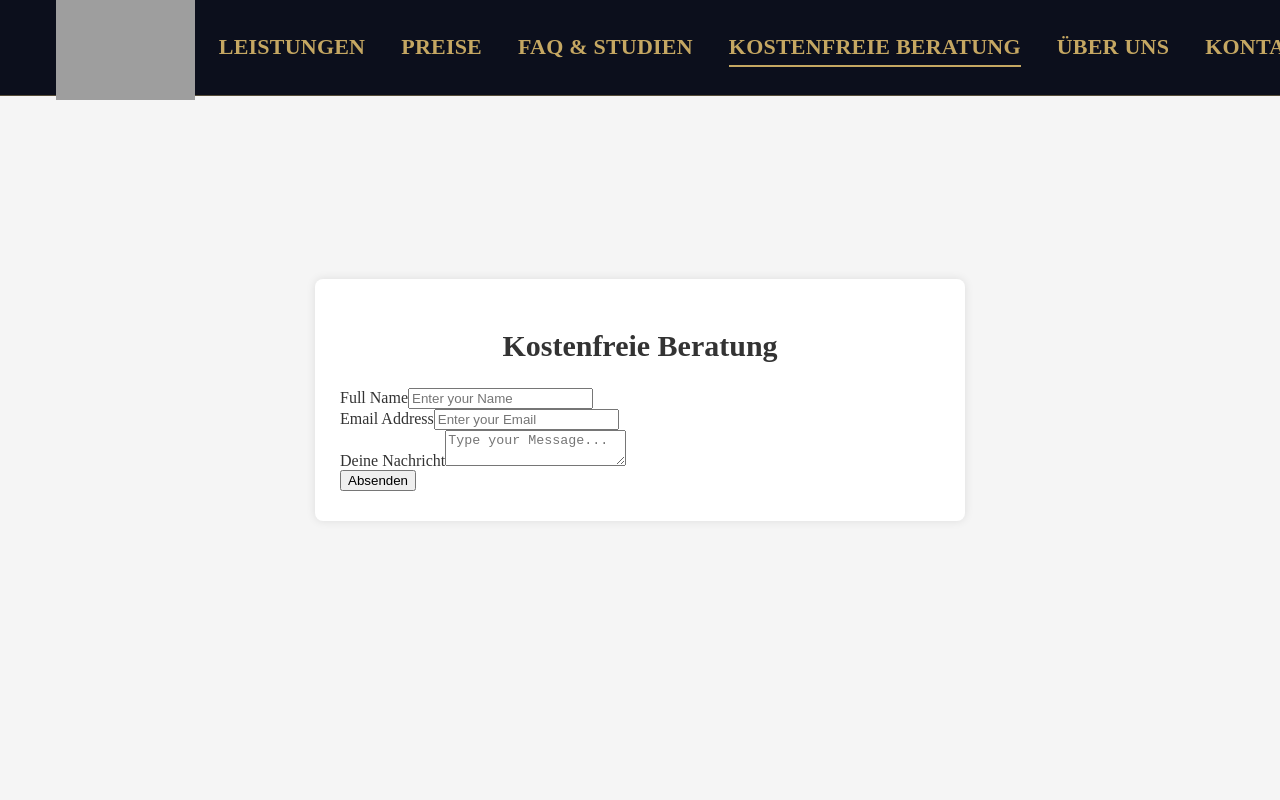
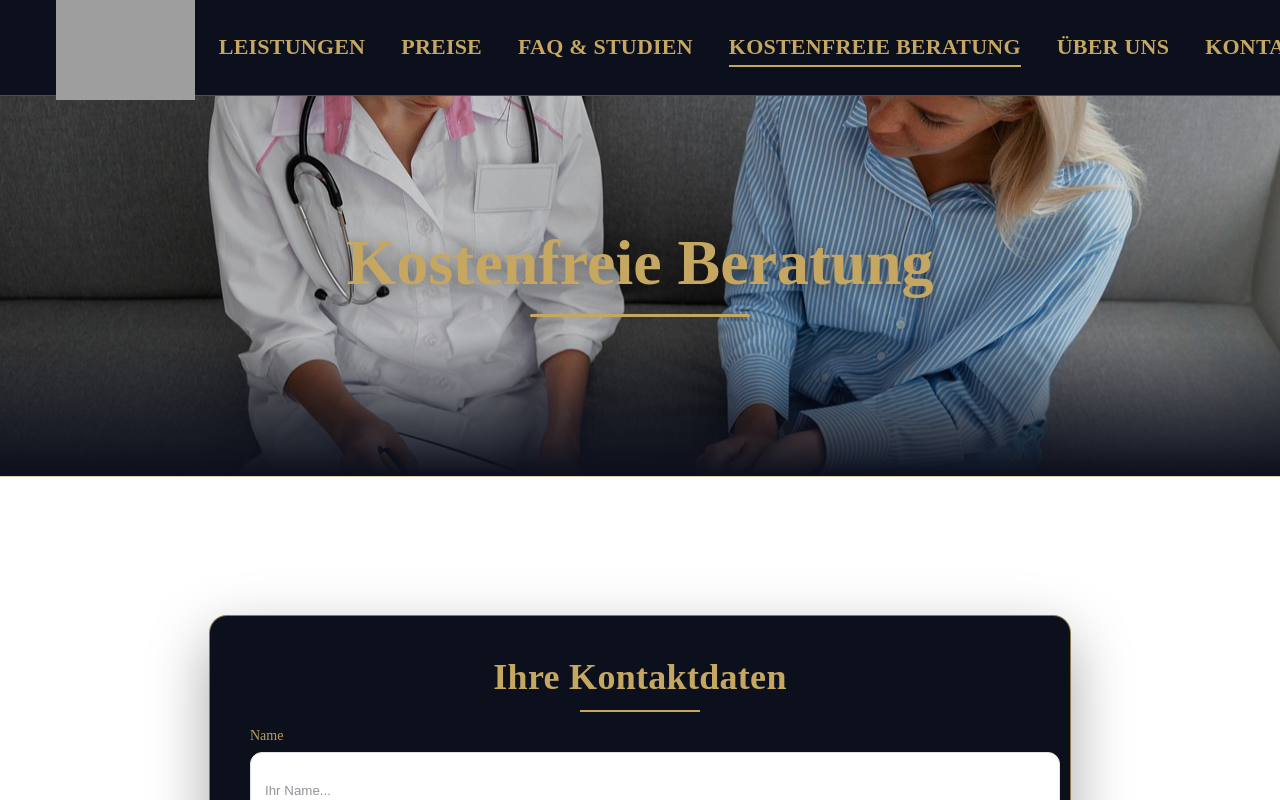
Before and after one commit to eliaspst/pilot-project, a React (Create React App) app: page /beratung in a window 1280 px wide. Shown: the top 800 px of the page. Built offline with nearby package versions, Linux system fonts and the light colour scheme; grey boxes are pictures that could not be loaded.

Commit message:
added little design and fixed "Herren,Damen"

```diff
--- a/src/App.js
+++ b/src/App.js
@@ -38,8 +38,8 @@ export default function App() {
         <Route path="/leistungen" element={<Leistungen />} />
 
         <Route path="preise">
-          <Route path="frauen" element={<PricesWomen />} />
-          <Route path="maenner" element={<PricesMen />} />
+          <Route path="damen" element={<PricesWomen />} />
+          <Route path="herren" element={<PricesMen />} />
         </Route>
 
         {/* FAQ & Studien */}
--- a/src/components/MenuItems.jsx
+++ b/src/components/MenuItems.jsx
@@ -1,8 +1,8 @@
 
 
 export const MENU_PREISE = [
-  { title: 'Männer', path: '/preise/männer', cName: 'dropdown-link' },
-  { title: 'Frauen', path: '/preise/frauen', cName: 'dropdown-link' },
+  { title: 'Herren', path: '/preise/herren', cName: 'dropdown-link' },
+  { title: 'Damen', path: '/preise/damen', cName: 'dropdown-link' },
 ];
 
 export const MENU_FAQ = [
--- a/src/pages/Home.css
+++ b/src/pages/Home.css
@@ -3,7 +3,6 @@
   --text:   #c5a762;
   --bg:     #ffffff;
 
-  /* Fixe Höhe für den Slider, Desktop & Mobile separat */
   --review-h: 320px;
   --review-h-sm: 420px;
 }
@@ -38,7 +37,6 @@
   object-fit: cover;
 }
 
-/* optional: dunkle Tönung nur über dem Video */
 .heroOverlay{
   position: absolute;
   inset: 0;
@@ -139,25 +137,22 @@
   padding: 80px 20px 120px;
 }
 
-/* Fixe Höhe, damit der Balken nicht „springt“ */
 .reviewBox{
   max-width: 900px;
   margin: 0 auto;
-  height: var(--review-h);   /* feste Höhe am Desktop */
+  height: var(--review-h);
   position: relative;
   display: flex;
   align-items: center;
   justify-content: center;
 }
 
-/* Auf kleineren Screens etwas höher */
 @media (max-width: 640px){
   .reviewBox{
     height: var(--review-h-sm);
   }
 }
 
-/* Inhalt bleibt zentriert */
 .reviewInner{
   max-width: 760px;
   padding: 20px 36px;
--- a/src/pages/Home.jsx
+++ b/src/pages/Home.jsx
@@ -115,7 +115,7 @@ export default function Home() {
   </div>
       <div className="heroContent">
         <h1 className="title">Medusa Beauty Lounge</h1>
-        <p className="subtitle">Professionelle & schmerzfreie Haarentfernung mit modernster Lasertechnologie</p>
+        <p className="subtitle">Ihr Premium Schönheitssalon für Stuttgart</p>
       </div>
       <div className="heroFade" />
     </section>
--- a/src/pages/KostenfreieBeratung.css
+++ b/src/pages/KostenfreieBeratung.css
@@ -1,60 +1,155 @@
-.contact {
-  display: flex;
-  justify-content: center;
-    align-items: center;
-    min-height : 100vh;
-    background : #f5f5f5;
+:root{
+  --accent: #0c0f1c; /* Navy */
+  --text:   #c5a762; /* Gold */
+  --bg:     #ffffff; /* Weiß */
 }
 
-form {
-    max-width: 600px;
-  background : white;
-  padding : 25px 25px 30px;
-  border-radius : 8px;
-  box-shadow : 0 0 10px rgba(0, 0, 0, 0.1);
-  width : 100%;
-  color: #333;
-  margin: 25px;
+.hero-section{
+  position: relative;
+  min-height: 44vh;
+  display: grid;
+  place-items: center;
+  padding: clamp(36px, 8vw, 96px) 16px 28px;
+  border-bottom: 1px solid color-mix(in srgb, var(--text) 55%, transparent);
+  overflow: hidden;
 }
 
-form h2 {
-    font-size : 30px;
-    text-align: center;
+.hero-bg{
+  position:absolute; inset:0;
+  background-size: cover;
+  background-position: center 40%;
+  filter: brightness(0.85);
 }
 
-form .input-box {
-    margin-top: 20px;
+.hero-section::after{
+  content:"";
+  position:absolute; left:0; right:0; bottom:0; height:140px;
+  background: linear-gradient(to bottom,
+              transparent 0%,
+              color-mix(in srgb, var(--accent) 65%, transparent) 60%,
+              var(--accent) 100%);
+  pointer-events:none;
 }
 
-.input-box .field {
-    width: 100%;
-    height: 50px;
-    background : transparent;
-    border : 2px solid #ddd;
-    outline : none;
-    border-radius : 6px;
-    font-size : 16px;
-    padding : 15px;
-    color: #333;
-    margin-top: 8px;
+.hero-content{
+  position: relative;
+  text-align: center;
+  max-width: 1100px;
+  color: var(--text);
+  padding: 12px 16px;
 }
 
-.input-box .field.mess {
-    height: 200px;
-    resize : none;
+.hero-content h1{
+  margin: 0;
+  font-size: clamp(28px, 6vw, 64px);
+  line-height: 1.12;
+  color: var(--text);
+  text-shadow: 0 2px 18px rgba(0,0,0,.35);
+}
+.hero-content h1::after{
+  content:"";
+  display:block;
+  width: 220px;
+  height: 3px;
+  margin: 16px auto 0;
+  background: var(--text);
+  border-radius: 2px;
 }
 
-form .submit-btn {
-    width: 100%;
-    height: 50px;
-    background : #0c0f1c;
-    border : none;
-    outline : none;
-    border-radius : 6px;
-    font-size : 18px;
-    font-weight : 600;
-    color: white;
-    cursor : pointer;
-    margin-top: 20px;
-    transition : all 0.3s ease;
+/* Seite zentrieren */
+section.contact{
+  min-height: 100dvh;
+  display: flex;
+  align-items: center;
+  justify-content: center;
+  padding: clamp(36px, 6vw, 72px) 16px;
 }
+
+/* NAVY-Karte (dein <form> hat keine Klasse) */
+section.contact > form{
+  width: min(780px, 100%);
+  margin: auto;
+  background: var(--accent) !important;
+  color: var(--text) !important;
+  border: 1px solid color-mix(in srgb, var(--text) 70%, transparent);
+  border-radius: 18px;
+  box-shadow: 0 22px 60px rgba(0,0,0,.35);
+  padding: clamp(24px, 4vw, 40px);
+}
+
+/* Titel */
+section.contact > form > h2{
+  text-align: center;
+  color: var(--text);
+  font-size: clamp(24px, 3vw, 36px);
+  margin: 0 0 8px;
+  letter-spacing: .3px;
+}
+section.contact > form > h2::after{
+  content: "";
+  display: block;
+  width: 120px;
+  height: 2px;
+  margin: 12px auto 4px;
+  background: var(--text);
+}
+
+/* Felder-Wrapper (du nutzt "input-Box" mit großem B) */
+.input-Box{ margin-top: 16px; }
+
+/* Label in Gold */
+.input-Box > label{
+  display: block;
+  font-size: 14px;
+  color: var(--text);
+  margin-bottom: 8px;
+  opacity: .95;
+}
+
+/* Weiße Inputs/Textarea */
+.field{
+  width: 100%;
+  height: 52px;
+  padding: 12px 14px;
+  border: 1.5px solid color-mix(in srgb, var(--accent) 12%, var(--bg));
+  border-radius: 12px;
+  background: var(--bg);
+  color: color-mix(in srgb, var(--accent) 84%, var(--bg));
+  outline: none;
+  transition: border-color .18s ease, box-shadow .18s ease, background .18s ease;
+}
+.field::placeholder{ color: color-mix(in srgb, var(--accent) 45%, var(--bg)); }
+.field:hover{ background: color-mix(in srgb, var(--bg) 96%, var(--accent)); }
+.field:focus{
+  border-color: var(--text);
+  box-shadow: 0 0 0 4px color-mix(in srgb, var(--text) 28%, transparent);
+}
+
+/* Textarea */
+.field.mess{
+  height: 160px;
+  resize: vertical;
+  line-height: 1.45;
+}
+
+/* Goldener CTA-Button */
+.submitBtn{
+  margin-top: 18px;
+  width: 100%;
+  padding: 15px 18px;
+  border-radius: 14px;
+  border: 1px solid var(--text);
+  background: var(--text);
+  color: var(--accent);
+  font-weight: 800;
+  letter-spacing: .2px;
+  cursor: pointer;
+  transition: transform .06s ease, box-shadow .22s ease, filter .22s ease;
+}
+.submitBtn:hover{
+  transform: translateY(-1px);
+  box-shadow: 0 12px 28px color-mix(in srgb, var(--text) 45%, transparent);
+  filter: brightness(1.03);
+}
+.submitBtn:active{ transform: translateY(0); }
+.submitBtn:disabled{ opacity: .55; cursor: not-allowed; }
--- a/src/pages/KostenfreieBeratung.jsx
+++ b/src/pages/KostenfreieBeratung.jsx
@@ -1,7 +1,7 @@
 import "../pages/KostenfreieBeratung.css";
 import React from "react";
 
-
+const HeroImage = "/Beratung-Frau.jpg";
 
 const KostenfreieBeratung = () => {
 
@@ -30,26 +30,37 @@ const KostenfreieBeratung = () => {
 
 
   return (
+    <>
+      <header className="hero-section">
+        <div
+          className="hero-bg"
+          style={{ backgroundImage: `url(${HeroImage})` }}
+        />
+        <div className="hero-content">
+          <h1>Kostenfreie Beratung</h1>
+        </div>
+      </header>
+
       <section className="contact">
         <form onSubmit={onSubmit} >
-        <h2>Kostenfreie Beratung</h2>
+          <h2>Ihre Kontaktdaten</h2>
           <div className="input-Box">
-          <label>Full Name</label>
-          <input type="text" className = "field" placeholder = "Enter your Name" required />
+            <label>Name</label>
+            <input type="text" className="field" placeholder="Ihr Name..." required />
           </div>
           <div className="input-Box">
-          <label>Email Address</label>
-          <input type="email" className = "field" placeholder = "Enter your Email" required />
+            <label>Email Addresse</label>
+            <input type="email" className="field" placeholder="Ihre Email..." required />
           </div>
           <div className="input-Box">
             <label>Deine Nachricht</label>
-          <textarea name = "" id = "" className = "field mess" placeholder = "Type your Message..." required></textarea>
+            <textarea name="" id="" className="field mess" placeholder="Type your Message..." required></textarea>
           </div>
           <button type="submit" className="submitBtn">Absenden</button>
         </form>
       </section>
+    </>
   )
-
 }
 
 export default KostenfreieBeratung;
```
Also changed, not shown: public/Beratung-Frau.jpg (added). Lines whose indentation alone changed are shown as unchanged.
